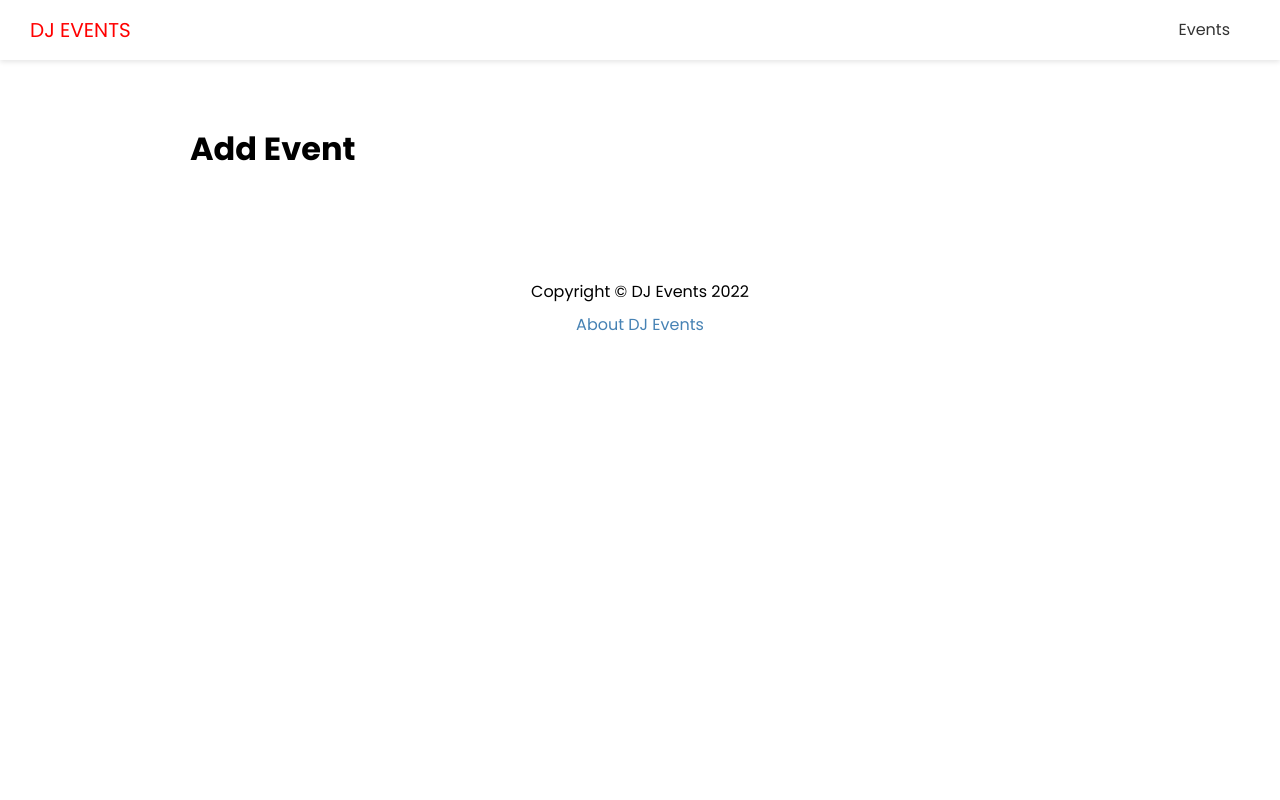
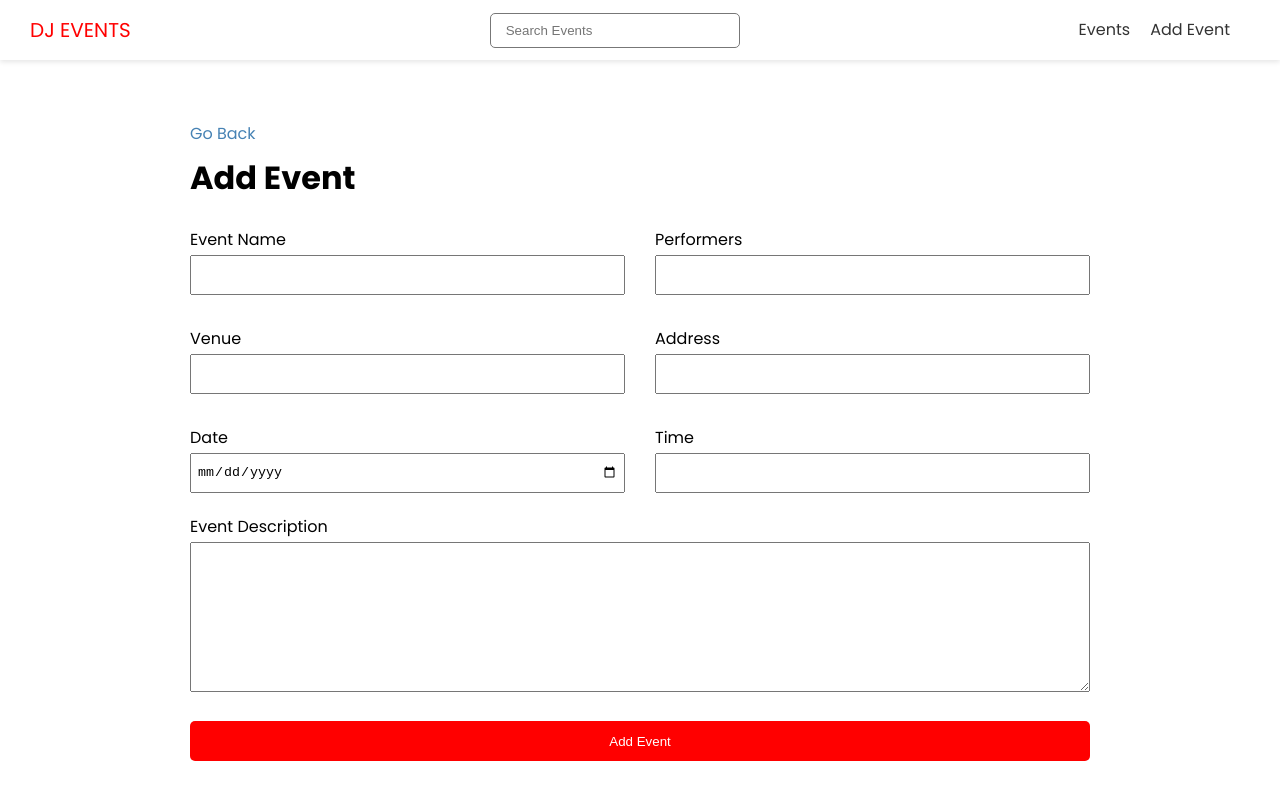
Before and after one commit to maverickdeepak/dj-events, a Next.js app: page /events/add in a window 1280 px wide. Shown: the top 800 px of the page. Built offline with nearby package versions, Linux system fonts and the light colour scheme; no server answers.

Commit message:
add event, search component

```diff
--- a/components/Header.js
+++ b/components/Header.js
@@ -2,6 +2,7 @@ import React from "react";
 import Link from "next/link";
 
 import styles from "@/styles/Header.module.css";
+import Search from "./Search";
 
 const Header = () => {
   return (
@@ -11,10 +12,14 @@ const Header = () => {
           <a>DJ Events</a>
         </Link>
       </div>
+      <Search />
       <nav>
         <ul>
           <li>
             <Link href="/events">Events</Link>
+          </li>
+          <li>
+            <Link href="/events/add">Add Event</Link>
           </li>
         </ul>
       </nav>
--- /dev/null
+++ b/components/Search.js
@@ -0,0 +1,29 @@
+import React, { useState } from "react";
+import { useRouter } from "next/router";
+import styles from "@/styles/Search.module.css";
+
+const Search = () => {
+  const [term, setTerm] = useState("");
+  const router = useRouter();
+
+  const handleSubmit = (e) => {
+    e.preventDefault();
+    router.push(`/events/search?term=${term}`);
+    setTerm("");
+  };
+
+  return (
+    <div className={styles.search}>
+      <form onSubmit={handleSubmit}>
+        <input
+          type="text"
+          value={term}
+          onChange={(e) => setTerm(e.target.value)}
+          placeholder="Search Events"
+        />
+      </form>
+    </div>
+  );
+};
+
+export default Search;
--- a/package.json
+++ b/package.json
@@ -13,6 +13,7 @@
     "qs": "^6.11.0",
     "react": "18.2.0",
     "react-dom": "18.2.0",
+    "react-hot-toast": "^2.3.0",
     "react-icons": "^4.4.0"
   },
   "devDependencies": {
--- a/pages/_app.js
+++ b/pages/_app.js
@@ -1,8 +1,10 @@
+import { Toaster } from "react-hot-toast";
 import "../styles/globals.css";
 
 function MyApp({ Component, pageProps }) {
   return (
     <>
+      <Toaster position="top-right" reverseOrder={false} />
       <Component {...pageProps} />
     </>
   );
--- a/pages/events/add.js
+++ b/pages/events/add.js
@@ -1,11 +1,138 @@
-import React from "react";
+import React, { useState } from "react";
 import Layout from "@/components/Layout";
+import { useRouter } from "next/router";
+import Link from "next/link";
+import { API_URL } from "@/config/index";
+import styles from "@/styles/Form.module.css";
+import toast from "react-hot-toast";
 
 const AddEventPage = () => {
+  const [values, setValues] = useState({
+    name: "",
+    performers: "",
+    venue: "",
+    address: "",
+    date: "",
+    time: "",
+    description: "",
+  });
+
+  const router = useRouter();
+
+  const handleSubmit = async (e) => {
+    e.preventDefault();
+
+    const hasEmptyFields = Object.values(values).some(
+      (element) => element === ""
+    );
+
+    if (hasEmptyFields) {
+      toast.error("Please fill in all fields");
+    }
+
+    const res = await fetch(`${API_URL}/api/events`, {
+      method: "POST",
+      headers: {
+        "Content-Type": "application/json",
+      },
+      body: JSON.stringify({ data: values }),
+    });
+
+    if (!res.ok) {
+      toast.error("Something went wrong");
+    } else {
+      toast.success("Event created successfully");
+      const event = await res.json();
+
+      router.push(`/events/${event.data.attributes.slug}`);
+    }
+  };
+
+  const handleInputChange = (e) => {
+    const { name, value } = e.target;
+    setValues({ ...values, [name]: value });
+  };
+
   return (
     <>
       <Layout title="Add Event">
+        <Link href="/events">Go Back</Link>
         <h1>Add Event</h1>
+        <form onSubmit={handleSubmit} className={styles.form}>
+          <div className={styles.grid}>
+            <div>
+              <label htmlFor="name">Event Name</label>
+              <input
+                name="name"
+                type="text"
+                id="name"
+                value={values.name}
+                onChange={handleInputChange}
+              />
+            </div>
+            <div>
+              <label htmlFor="performers">Performers</label>
+              <input
+                type="text"
+                name="performers"
+                id="performers"
+                value={values.performers}
+                onChange={handleInputChange}
+              />
+            </div>
+            <div>
+              <label htmlFor="venue">Venue</label>
+              <input
+                type="text"
+                name="venue"
+                id="venue"
+                value={values.venue}
+                onChange={handleInputChange}
+              />
+            </div>
+            <div>
+              <label htmlFor="address">Address</label>
+              <input
+                type="text"
+                name="address"
+                id="address"
+                value={values.address}
+                onChange={handleInputChange}
+              />
+            </div>
+            <div>
+              <label htmlFor="date">Date</label>
+              <input
+                type="date"
+                name="date"
+                id="date"
+                value={values.date}
+                onChange={handleInputChange}
+              />
+            </div>
+            <div>
+              <label htmlFor="time">Time</label>
+              <input
+                type="text"
+                name="time"
+                id="time"
+                value={values.time}
+                onChange={handleInputChange}
+              />
+            </div>
+          </div>
+          <div>
+            <label htmlFor="description">Event Description</label>
+            <textarea
+              type="text"
+              name="description"
+              id="description"
+              value={values.description}
+              onChange={handleInputChange}
+            ></textarea>
+          </div>
+          <input type="submit" value="Add Event" className="btn" />
+        </form>
       </Layout>
     </>
   );
--- a/pages/index.js
+++ b/pages/index.js
@@ -24,9 +24,9 @@ export default function HomePage({ events }) {
   );
 }
 
-export async function getServerSideProps() {
+export async function getStaticProps() {
   const res = await fetch(
-    `${API_URL}/api/events?sort=date:desc&pagination[limit]=3&populate=*`
+    `${API_URL}/api/events?sort=date:ASC&pagination[limit]=3&populate=*`
   );
 
   const { data } = await res.json();
--- /dev/null
+++ b/styles/Form.module.css
@@ -0,0 +1,39 @@
+.form label {
+  display: block;
+}
+
+.form input {
+  width: 100%;
+  height: 40px;
+  padding: 5px;
+}
+
+.form textarea {
+  width: 100%;
+  height: 150px;
+}
+
+.form input[type="submit"] {
+  display: block;
+  width: 100%;
+  margin: 20px 0 30px;
+}
+
+.form .file {
+  border: 1px #ccc solid;
+  background-color: #f4f4f4;
+  padding: 10px;
+}
+
+.grid {
+  display: grid;
+  grid-template-columns: 1fr 1fr;
+  gap: 30px;
+  margin-bottom: 20px;
+}
+
+@media (max-width: 600px) {
+  .grid {
+    grid-template-columns: 1fr;
+  }
+}
--- /dev/null
+++ b/styles/Search.module.css
@@ -0,0 +1,8 @@
+.search input {
+  width: 250px;
+  height: 35px;
+  padding: 5px;
+  border: 1px #777 solid;
+  border-radius: 5px;
+  text-indent: 10px;
+}
```
Also changed, not shown: components/EventItem.js (+5 -2 lines), 2 other files (tests, documents, lock files or other folders).
